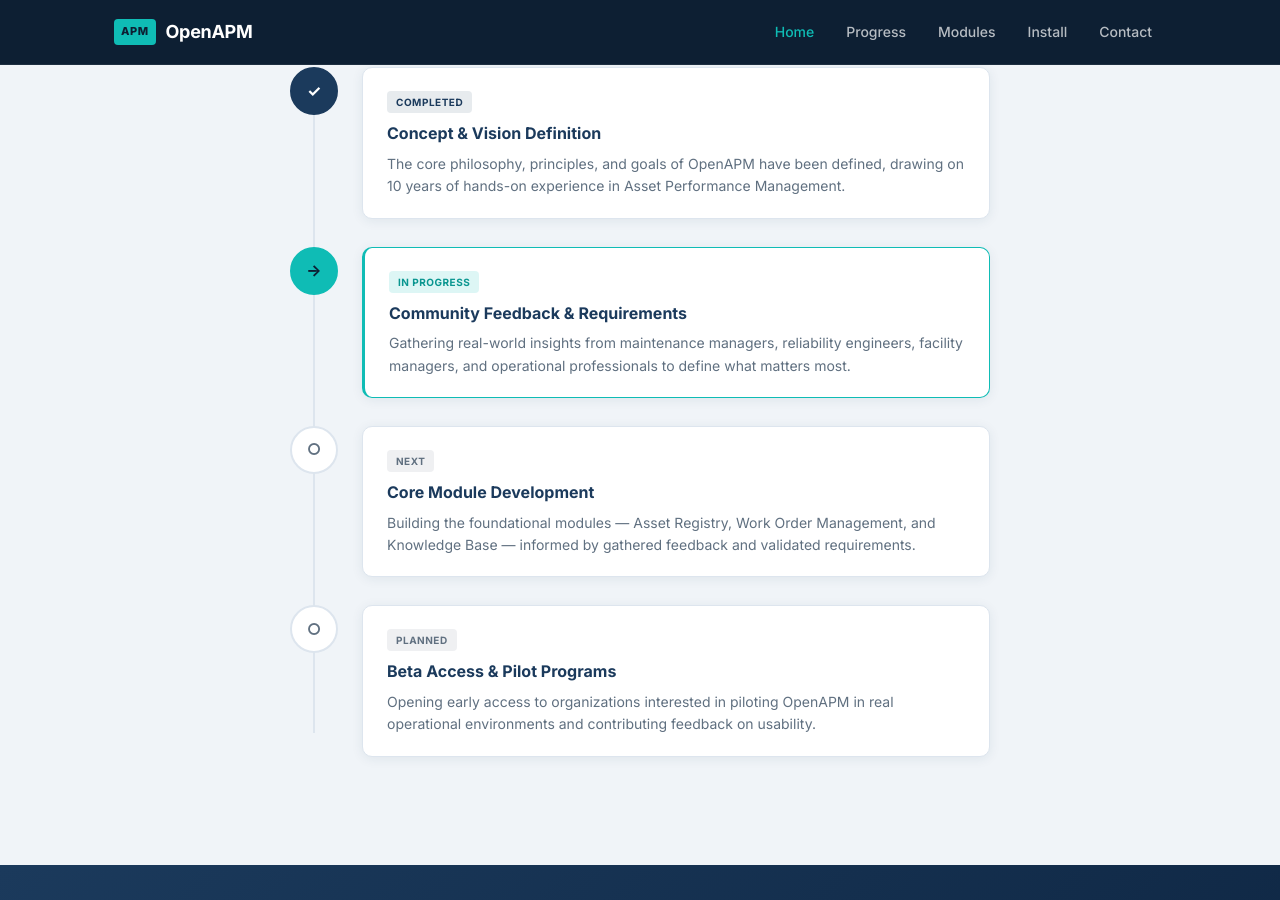
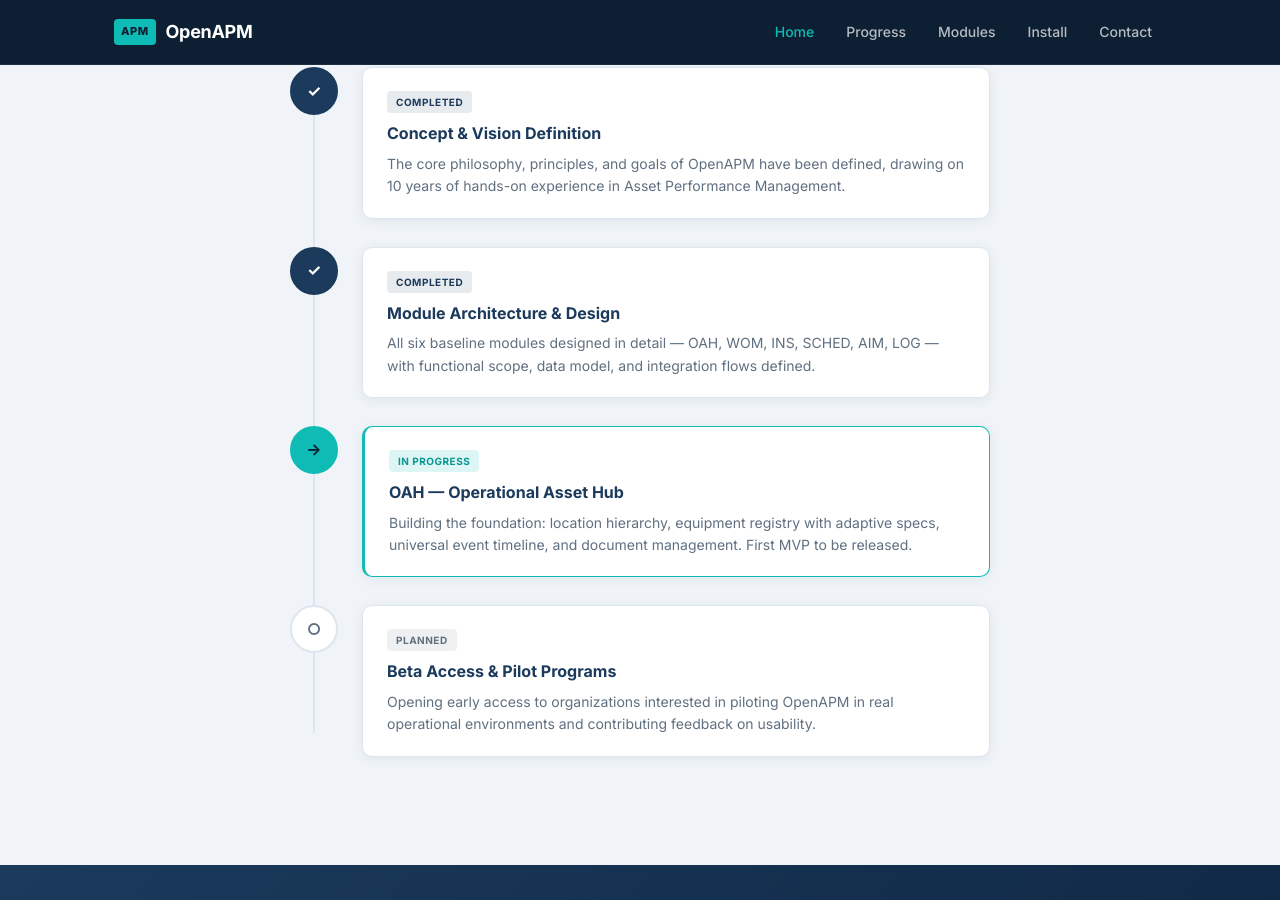
Before and after one commit to salvatorestracquadanio86/OpenAPMV1-Pages, a Jekyll site: the page built from index.html, in a window 1280 px wide and 900 px high, scrolled down 2881 px. Built offline with Jekyll 4.4.1, drawn with Linux system fonts in a browser that asks for light colours.

```diff
--- a/_config.yml
+++ b/_config.yml
@@ -3,7 +3,7 @@ tagline: "Asset Performance Management for Everyone"
 description: "An open platform bringing structured, guided Asset Performance Management to organizations of every size — from global enterprises to independent SMEs."
 author: "Salvatore Stracquadanio"
 email: "salvatorestracquadanio86@gmail.com"
-linkedin: "https://www.linkedin.com/in/salvatorestracquadanio/"
+linkedin: "https://www.linkedin.com/in/salvatore-stracquadanio-2664aa2a"
 github: "https://github.com/salvatorestracquadanio86"
 
 baseurl: "/OpenAPMV1-Pages"
--- a/index.html
+++ b/index.html
@@ -185,19 +185,19 @@ description: "OpenAPM brings structured, guided Asset Performance Management to
         </div>
       </div>
       <div class="timeline-item">
+        <div class="timeline-dot done">✓</div>
+        <div class="timeline-content">
+          <span class="timeline-badge badge-done">Completed</span>
+          <h4>Module Architecture &amp; Design</h4>
+          <p>All six baseline modules designed in detail — OAH, WOM, INS, SCHED, AIM, LOG — with functional scope, data model, and integration flows defined.</p>
+        </div>
+      </div>
+      <div class="timeline-item">
         <div class="timeline-dot active">→</div>
         <div class="timeline-content active">
           <span class="timeline-badge badge-active">In Progress</span>
-          <h4>Community Feedback &amp; Requirements</h4>
-          <p>Gathering real-world insights from maintenance managers, reliability engineers, facility managers, and operational professionals to define what matters most.</p>
-        </div>
-      </div>
-      <div class="timeline-item">
-        <div class="timeline-dot">○</div>
-        <div class="timeline-content">
-          <span class="timeline-badge badge-next">Next</span>
-          <h4>Core Module Development</h4>
-          <p>Building the foundational modules — Asset Registry, Work Order Management, and Knowledge Base — informed by gathered feedback and validated requirements.</p>
+          <h4>OAH — Operational Asset Hub</h4>
+          <p>Building the foundation: location hierarchy, equipment registry with adaptive specs, universal event timeline, and document management. First MVP to be released.</p>
         </div>
       </div>
       <div class="timeline-item">
```
Also changed, not shown: _posts/2026-06-22-oah-operational-asset-hub-it.md (added, +81 -0 lines), _posts/2026-06-22-oah-operational-asset-hub.md (added, +81 -0 lines), 2 other files.
